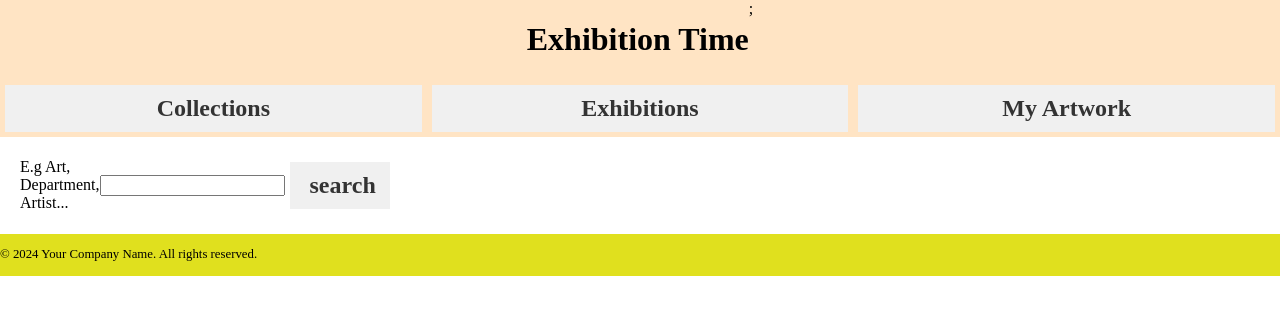
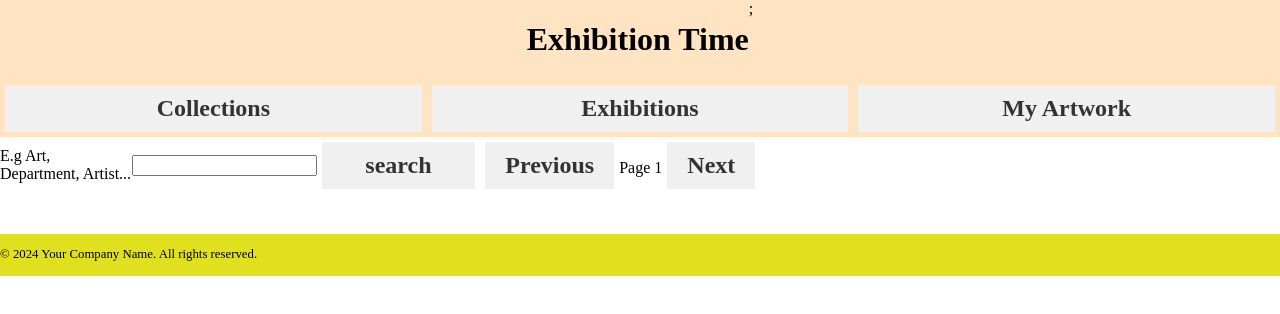
Before and after one commit to LivEva/Exhibition-project, a React (Vite) app: page / in a window 1280 px wide. Shown: the top 314 px of the page. Built offline with nearby package versions, Linux system fonts and the light colour scheme.

Commit message:
Adding new pagination component functioning correctly in artwork collection component, with additional styling and structure

```diff
--- a/src/API's/museumApi.js
+++ b/src/API's/museumApi.js
@@ -11,7 +11,7 @@ const api2 = axios.create({
 });
 
 
-const fetchAllHarvardObjectList = (query, params = {}, page) => {
+const fetchAllHarvardObjectList = (query, params = {}, page = 1) => {
     return api.get(`/object`, { params: { q: query, page: page }}).then((response) => response.data.records.filter(art => art.images?.length === 1))
 
     .catch((error) => {
--- a/src/components/cards/CollectionListCard.jsx
+++ b/src/components/cards/CollectionListCard.jsx
@@ -6,7 +6,7 @@ const CollectionListCard = (props) => {
 	return (
 		<div className="collection-card-container">
 			<img src={item.image} alt="image of art" />
-			<h1>Title: {item.title}</h1>
+			<h1>{item.title}</h1>
 			<p>Location: {item.location}</p>
 			<p>Date: {item.date}</p>
 			<p>Type: {item.type}</p>
--- a/src/components/main/Pagination.jsx
+++ b/src/components/main/Pagination.jsx
@@ -1,18 +1,16 @@
 import "../../styling/pagination.css";
 
-const Pagination = ({ currentPage, totalPages, onPageChange }) => {
-	const handleChange = (event) => {
-		console.log(event.target.value);
-		event.preventDefault();
-		onPageChange(event);
-	};
+const Pagination = ({ setEachPage, eachPage }) => {
 	return (
-		<div className="pagination-container">
-			<button onClick={handleChange}>Next</button>
-			<button>1</button>
-			<button>2</button>
-			<button>3</button>
-			<button>Previous</button>
+		<div>
+			<button
+				onClick={() => setEachPage((prev) => Math.max(prev - 1, 1))}
+				disabled={eachPage === 1}
+			>
+				Previous
+			</button>
+			<span>Page {eachPage}</span>
+			<button onClick={() => setEachPage((prev) => prev + 1)}>Next</button>
 		</div>
 	);
 };
--- a/src/components/pages/ArtworkCollection.jsx
+++ b/src/components/pages/ArtworkCollection.jsx
@@ -2,7 +2,7 @@ import {
 	fetchAllHarvardObjectList,
 	fetchAllVAObjectList,
 } from "../../API's/museumApi";
-import { useState } from "react";
+import { useEffect, useState } from "react";
 import CollectionListCard from "../cards/CollectionListCard";
 import "../../styling/exhibitionCollection.css";
 import SearchArtworks from "../main/SearchArtworks";
@@ -11,13 +11,22 @@ import Pagination from "../main/Pagination";
 const ArtworkCollection = () => {
 	const [collections, setCollections] = useState([]);
 	const [isLoading, setIsLoading] = useState(false);
-	const [currentPage, setCurrentPage] = useState(1);
-	const [totalPages, setTotalPages] = useState();
-	const [onPageChange, setOnPageChange] = useState();
+	const [eachPage, setEachPage] = useState(1);
+	const [query, setQuery] = useState("");
 
-	const handleSearch = (query) => {
+	const handleSearch = (searchQuery) => {
+		setQuery(searchQuery);
+		setEachPage(1);
+	};
+
+	const fetchCollections = () => {
+		if (!query) return;
+
 		setIsLoading(true);
-		Promise.all([fetchAllHarvardObjectList(query), fetchAllVAObjectList(query)])
+		Promise.all([
+			fetchAllHarvardObjectList(query, {}, eachPage),
+			fetchAllVAObjectList(query, {}, eachPage),
+		])
 			.then(([harvardCollection, vaCollection]) => {
 				const combinedCollections = [
 					...harvardCollection.map((item) => ({
@@ -40,7 +49,7 @@ const ArtworkCollection = () => {
 						date: item._primaryDate,
 					})),
 				];
-				console.log(combinedCollections);
+
 				setCollections(combinedCollections);
 				setIsLoading(false);
 			})
@@ -50,10 +59,19 @@ const ArtworkCollection = () => {
 			});
 	};
 
+	useEffect(() => {
+		fetchCollections();
+	}, [eachPage, query]);
+
 	return (
-		<div className="collection-container">
+		<div className="collection">
+			<div className="search-and-pagination-container">
 				<SearchArtworks onSearch={handleSearch} />
 
+				<Pagination setEachPage={setEachPage} eachPage={eachPage} />
+			</div>
+
+			<div className="collection-container">
 				{isLoading ? (
 					<h2>Loading Collections...</h2>
 				) : (
@@ -62,6 +80,7 @@ const ArtworkCollection = () => {
 					))
 				)}
 			</div>
+		</div>
 	);
 };
 
--- a/src/styling/collectionListCard.css
+++ b/src/styling/collectionListCard.css
@@ -3,16 +3,18 @@
     flex-direction: column;
     justify-content: center;
     align-items: center;
-    margin: 20px;
     color: black;
-    width: 500px;
     text-align: center;
     background-color: bisque;
-
 }
 
 .collection-card-container img{
     width: 100%;
+}
+
+.search-and-pagination-container{
+  display: flex;
+
 }
 
 .collection-container{
```
Lines whose indentation alone changed are shown as unchanged.
